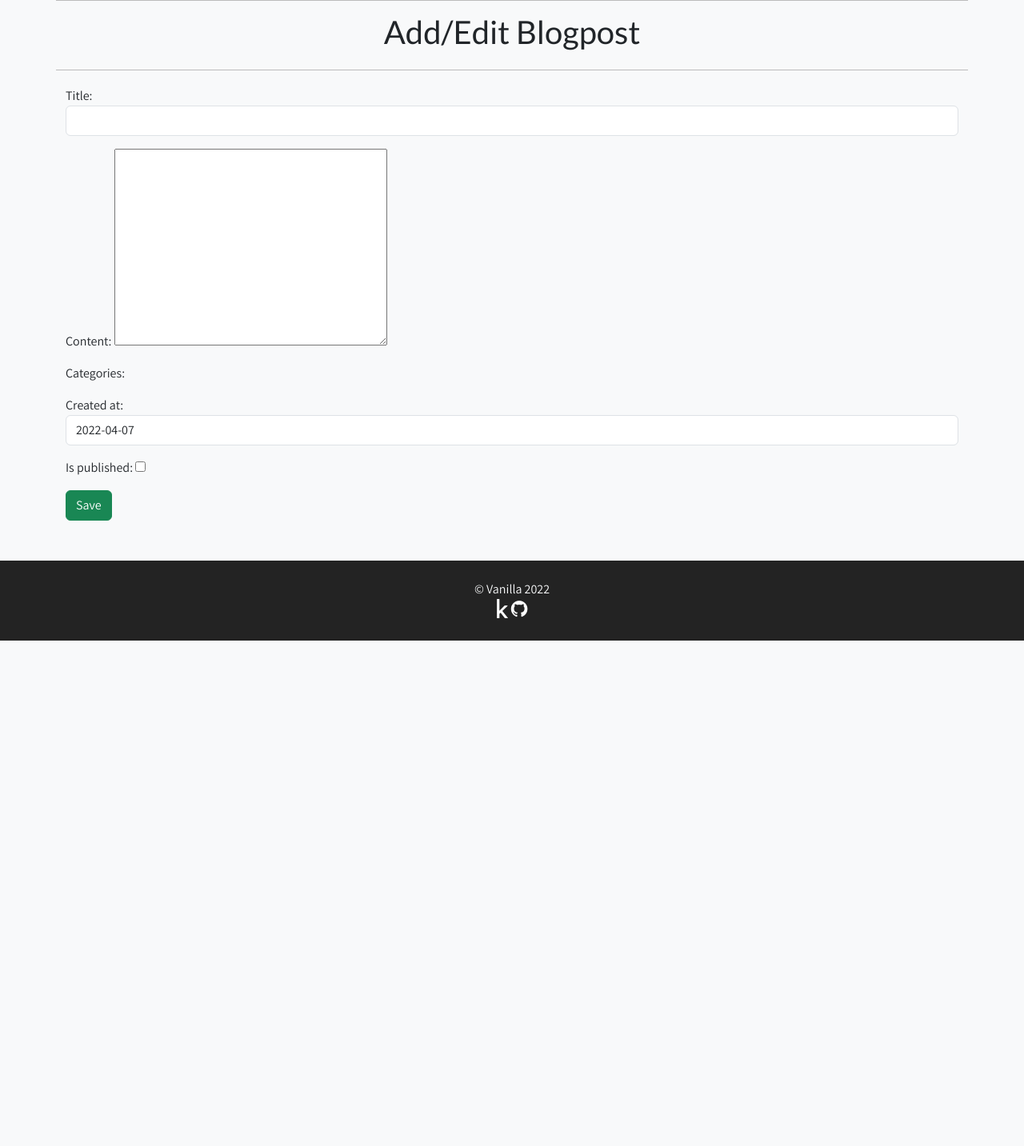
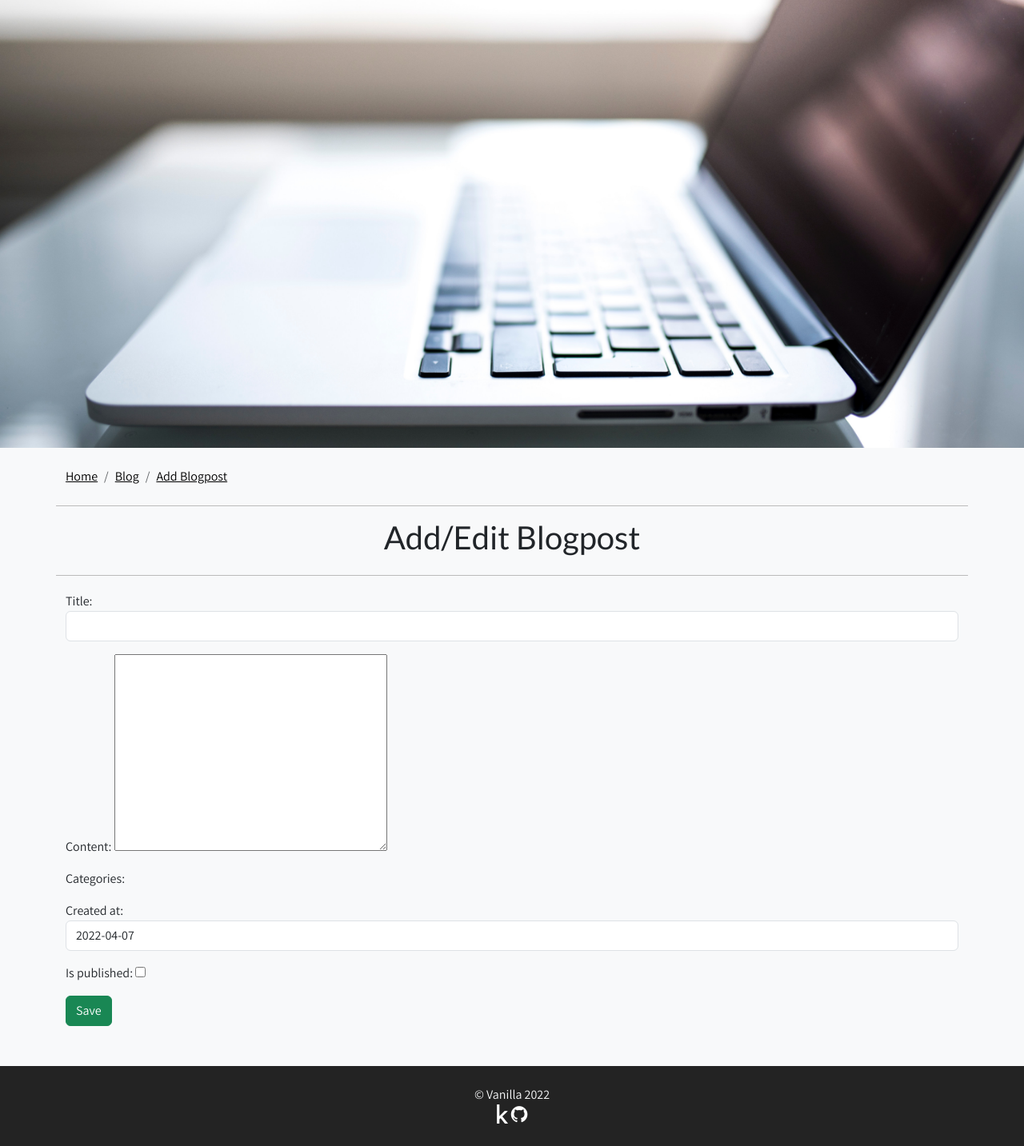
Before and after one commit to VanillaDevelop/VanillaDev, a Django app: page /blog/add/ in a window 1280 px wide. Shown: the part 100-1533 px from the top of the page at 80% size. Before the commit the page ends 901 px from the top, so only its background shows below. Run offline with Django 3.2, Linux system fonts and the light colour scheme; the visitor is signed in with stand-in values (Sample User, id 1); data that the repository does not hold is empty; some libraries are stand-ins or nearby versions.

Commit message:
Normalize breadcrumbs and margins

```diff
--- a/vanilladev/blog/templates/blog/change.html
+++ b/vanilladev/blog/templates/blog/change.html
@@ -1,7 +1,15 @@
 {% extends 'base.html' %}
 
 {% block content %}
-<div class="container header-container">
+<div id="frontpage-header" class="mb-4"></div>
+<div class="container">
+    <ol class="breadcrumb">
+        <li class="breadcrumb-item"><a href="{% url 'home:index' %}"><span>Home</span></a></li>
+        <li class="breadcrumb-item"><a href="{% url 'blog:overview' %}"><span>Blog</span></a></li>
+        <li class="breadcrumb-item"><a href="{% url 'blog:add' %}"><span>Add Blogpost</span></a></li>
+    </ol>
+</div>
+<div class="container header-container mt-4">
     <h1 class="text-center">Add/Edit Blogpost</h1>
 </div>
 <div class="container">
--- a/vanilladev/blog/templates/blog/overview.html
+++ b/vanilladev/blog/templates/blog/overview.html
@@ -2,14 +2,14 @@
 {% load blog_extras %}
 
 {% block content %}
-<div id="frontpage-header" class="mb-3"></div>
+<div id="frontpage-header" class="mb-4"></div>
 <div class="container">
     <ol class="breadcrumb">
         <li class="breadcrumb-item"><a href="{% url 'home:index' %}"><span>Home</span></a></li>
         <li class="breadcrumb-item"><a href="{% url 'blog:overview' %}"><span>Blog</span></a></li>
     </ol>
 </div>
-<div class="container header-container">
+<div class="container header-container mt-4">
     <h1 class="text-center">Vanilla Develop Blog</h1>
 </div>
 <div class="container">
--- a/vanilladev/blog/templates/blog/post.html
+++ b/vanilladev/blog/templates/blog/post.html
@@ -1,6 +1,6 @@
 {% extends 'base.html' %}
 {% block content %}
-<div id="frontpage-header" class="mb-3"></div>
+<div id="frontpage-header" class="mb-4"></div>
 <div class="container">
     <ol class="breadcrumb">
         <li class="breadcrumb-item"><a href="{% url 'home:index' %}"><span>Home</span></a></li>
@@ -8,7 +8,7 @@
         <li class="breadcrumb-item"><a href="{% url 'blog:post' post.id %}"><span>{{post.title}}</span></a></li>
     </ol>
 </div>
-<div class="container header-container">
+<div class="container header-container mt-4">
     <h1 class="text-center">{{post.title}}<br></h1>
     {% if not post.is_published %}
     <p class="text-center"><span class="badge bg-danger">Draft</span></p>
--- a/vanilladev/media/templates/media/overview.html
+++ b/vanilladev/media/templates/media/overview.html
@@ -5,8 +5,8 @@
     <div id="frontpage-header" class="mb-4"></div>
     <div class="container">
         <ol class="breadcrumb">
-            <li class="breadcrumb-item"><a href="#"><span>Home</span></a></li>
-            <li class="breadcrumb-item"><a href="#"><span>Media</span></a></li>
+            <li class="breadcrumb-item"><a href="{% url 'home:index' %}"><span>Home</span></a></li>
+            <li class="breadcrumb-item"><a href="{% url 'media:overview' %}"><span>Media</span></a></li>
         </ol>
     </div>
     <div class="container header-container mt-4">
```
Also changed, not shown: vanilladev/blog/templates/blog/categories.html (+9 -1 lines), vanilladev/media/templates/media/change.html (+9 -1 lines), vanilladev/projects/templates/projects/change.html (+9 -1 lines), vanilladev/projects/templates/projects/overview.html (+8 -1 lines), vanilladev/projects/templates/projects/page.html (+6 -2 lines).
